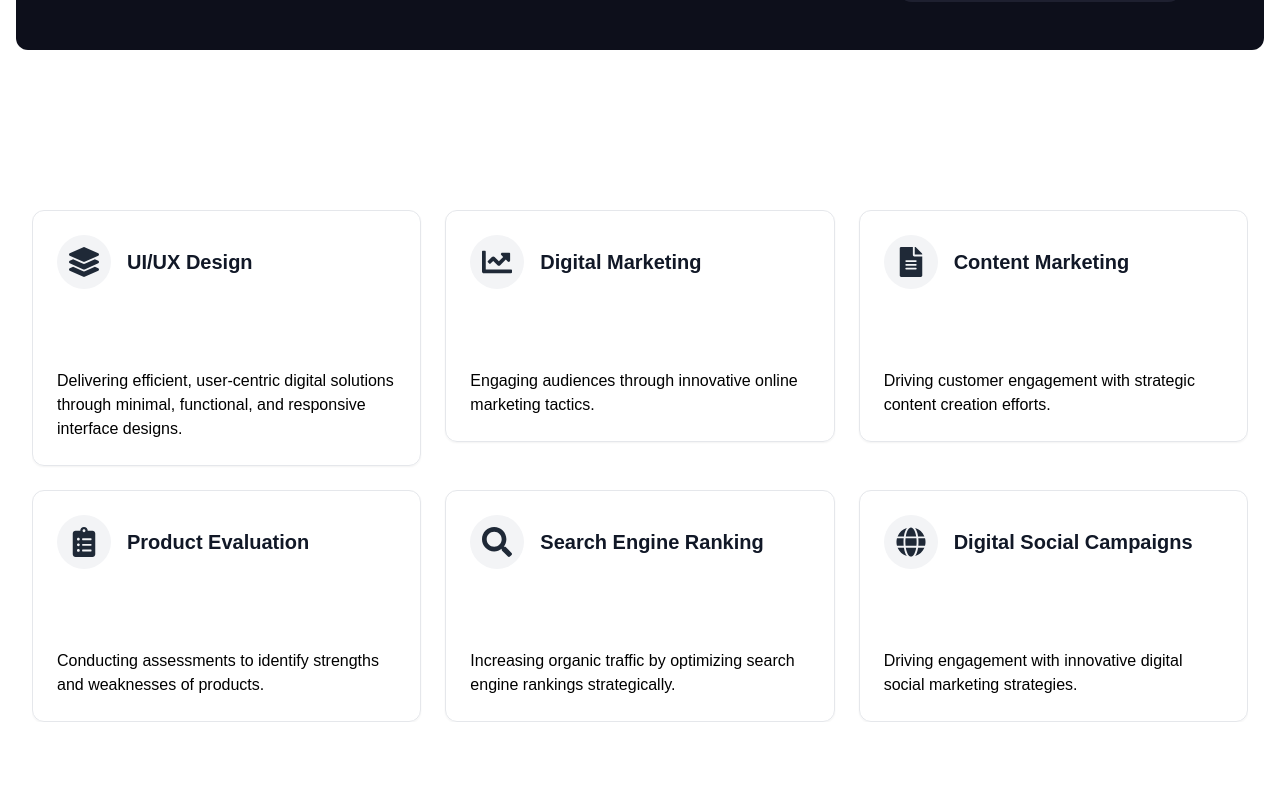
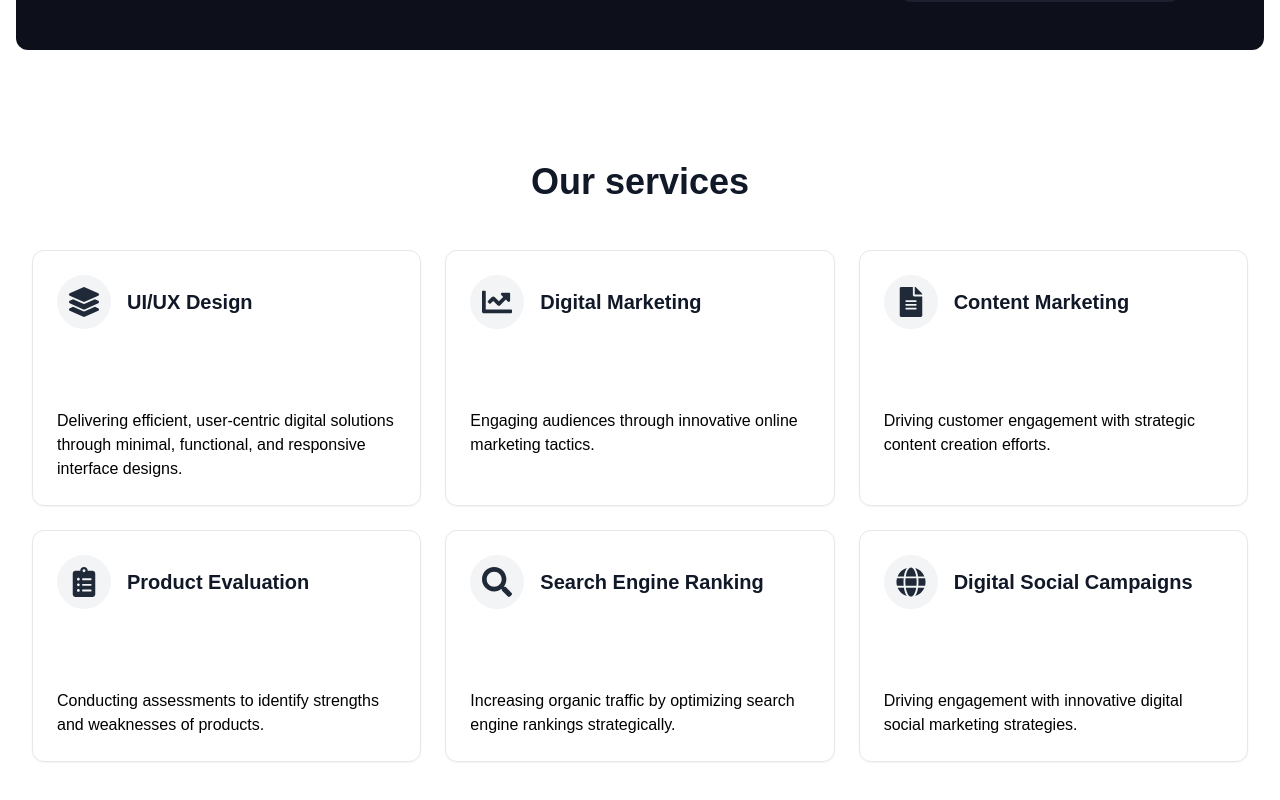
Before and after one commit to xnafi/corporate-2.0, a Next.js app: page /home-page-3 in a window 1280 px wide. Shown: the part 894-1694 px from the top of the page. Built offline with nearby package versions, Linux system fonts and the light colour scheme.

Commit message:
fix services card

```diff
--- a/src/app/about-us-2/page.tsx
+++ b/src/app/about-us-2/page.tsx
@@ -1,6 +1,6 @@
 "use client";
 
-import AboutUs3 from "@/components/view/AboutUs3";
+import AboutUs3 from "@/components/view/about-us/AboutUsPage-3";
 import CollaborateWork from "@/components/view/CollaborateWork";
 import CurrentNews from "@/components/view/CurrentNews";
 import Feedback2 from "@/components/view/Feedback2";
--- a/src/app/home-page-1/page.tsx
+++ b/src/app/home-page-1/page.tsx
@@ -1,6 +1,6 @@
-import AboutUs from "@/components/view/AboutUs";
 import Banner from "@/components/view/banner/Banner-page-1";
 import ChooseUs from "@/components/view/WhyChooseUsPage-1";
+import AboutUsPage1 from "../../components/view/about-us/AboutUsPage-1";
 import CollaborateWork from "@/components/view/CollaborateWork";
 import ContactUs from "@/components/view/ContactUs";
 import LiveChat from "@/components/view/LiveChat";
@@ -14,7 +14,7 @@ export default function HomePage() {
     <div>
       <Banner />
       <OurService />
-      <AboutUs />
+      <AboutUsPage1 />
       <OurProject />
       <ChooseUs />
       <OurTeam />
--- a/src/app/home-page-2/page.tsx
+++ b/src/app/home-page-2/page.tsx
@@ -1,4 +1,3 @@
-import AboutUs2 from "@/components/view/AboutUs2";
 import Banner2 from "@/components/view/banner/Banner-page-2";
 import Feedback2 from "@/components/view/Feedback2";
 import Inquiries from "@/components/view/Inquiries";
@@ -7,6 +6,7 @@ import Member2 from "@/components/view/Member2";
 import Navbar2 from "@/components/shared/Navbar-2";
 import OurService2 from "@/components/view/our-services/OurServicePage-2";
 import OurWork from "@/components/view/OurWork";
+import AboutUsPage2 from '../../components/view/about-us/AboutUsPage-2';
 
 export default function Home2() {
   return (
@@ -14,7 +14,7 @@ export default function Home2() {
       <Navbar2 />
       <Banner2 />
       <OurService2 />
-      <AboutUs2 />
+      <AboutUsPage2 />
       <Member2 />
       <OurWork />
       <Feedback2 />
--- a/src/components/re-ui/ServiceCard.tsx
+++ b/src/components/re-ui/ServiceCard.tsx
@@ -12,7 +12,7 @@ const ServiceCard: React.FC<ServiceCardProps> = ({
   description,
 }) => {
   return (
-    <div className="group p-6 border rounded-xl shadow-sm hover:bg-[#1a73e8] transition duration-500 cursor-pointer hover:scale-105">
+    <div className="group p-6 border rounded-xl shadow-sm hover:bg-[#1a73e8] transition duration-500 cursor-pointer hover:scale-105 w-full h-full">
       <div className="flex items-center gap-4">
         <div className="p-3 bg-gray-100 rounded-full group-hover:bg-black transition duration-300">
           {icon}
--- a/src/components/view/AboutUs.tsx
+++ b/src/components/view/about-us/AboutUsPage-1.tsx
@@ -1,7 +1,8 @@
 import Image from "next/image";
-import SecondaryButton from "../re-ui/SecondaryButton";
+import SecondaryButton from "../../re-ui/SecondaryButton";
 import ScrollAnimation from "@/utils/scrollAnimation";
-import HappyCustomer from "./HappyCustomer";
+import HappyCustomer from "../HappyCustomer";
+
 
 const AboutUs = () => {
   return (
--- a/src/components/view/our-services/OurServicePage-2.tsx
+++ b/src/components/view/our-services/OurServicePage-2.tsx
@@ -84,13 +84,13 @@ const OurServicePage2 = () => {
           className="title-header-text text-gray-900 text-center mb-12"
         >
           <h2>
-
+            Our services
           </h2>
         </ScrollAnimation>
 
         <ScrollAnimation
           direction="popIn"
-          className="grid grid-cols-1 sm:grid-cols-2 lg:grid-cols-3 gap-6"
+          className="grid grid-cols-1 sm:grid-cols-2 lg:grid-cols-3 gap-6 overflow-visible"
         >
           {services.map((service, index) => (
             <Link
```
Also changed, not shown: src/components/view/about-us/AboutUsPage-2.tsx (renamed from src/components/view/AboutUs2.tsx), src/components/view/about-us/AboutUsPage-3.tsx (renamed from src/components/view/AboutUs3.tsx).
